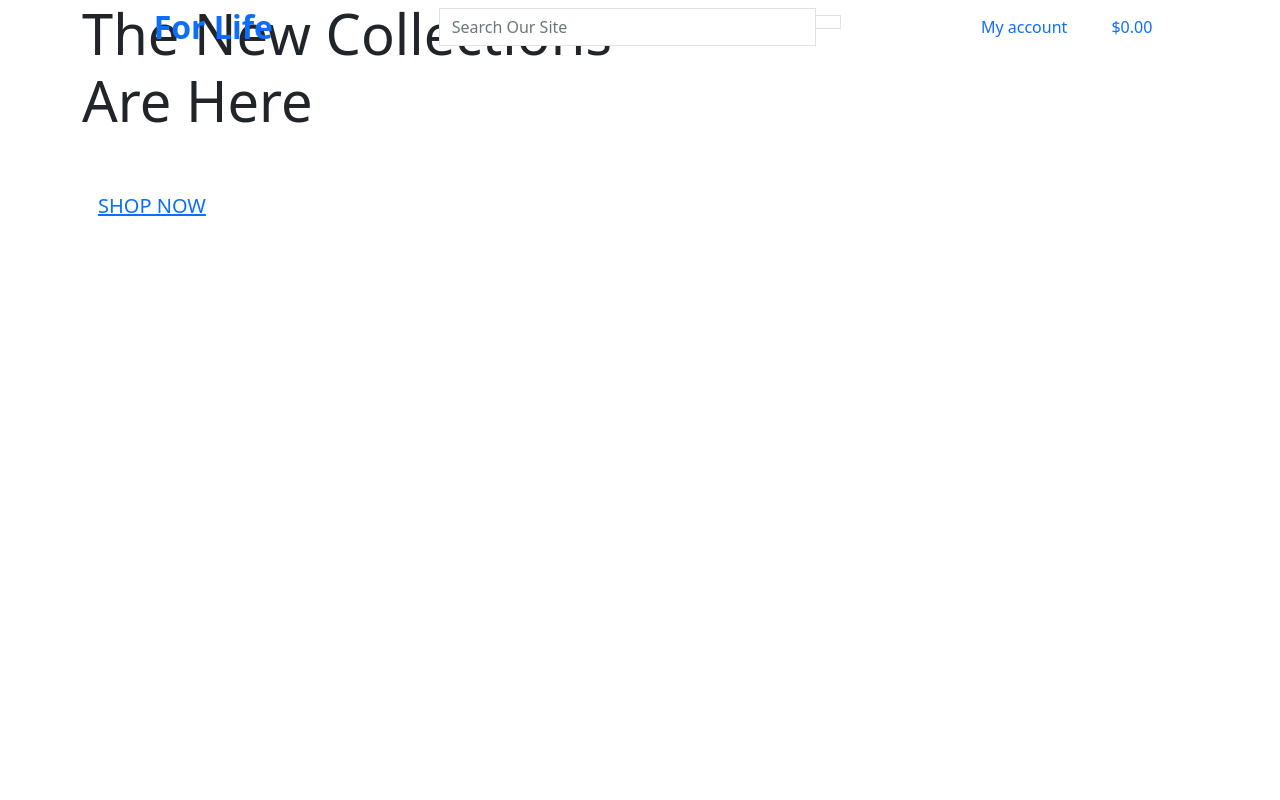
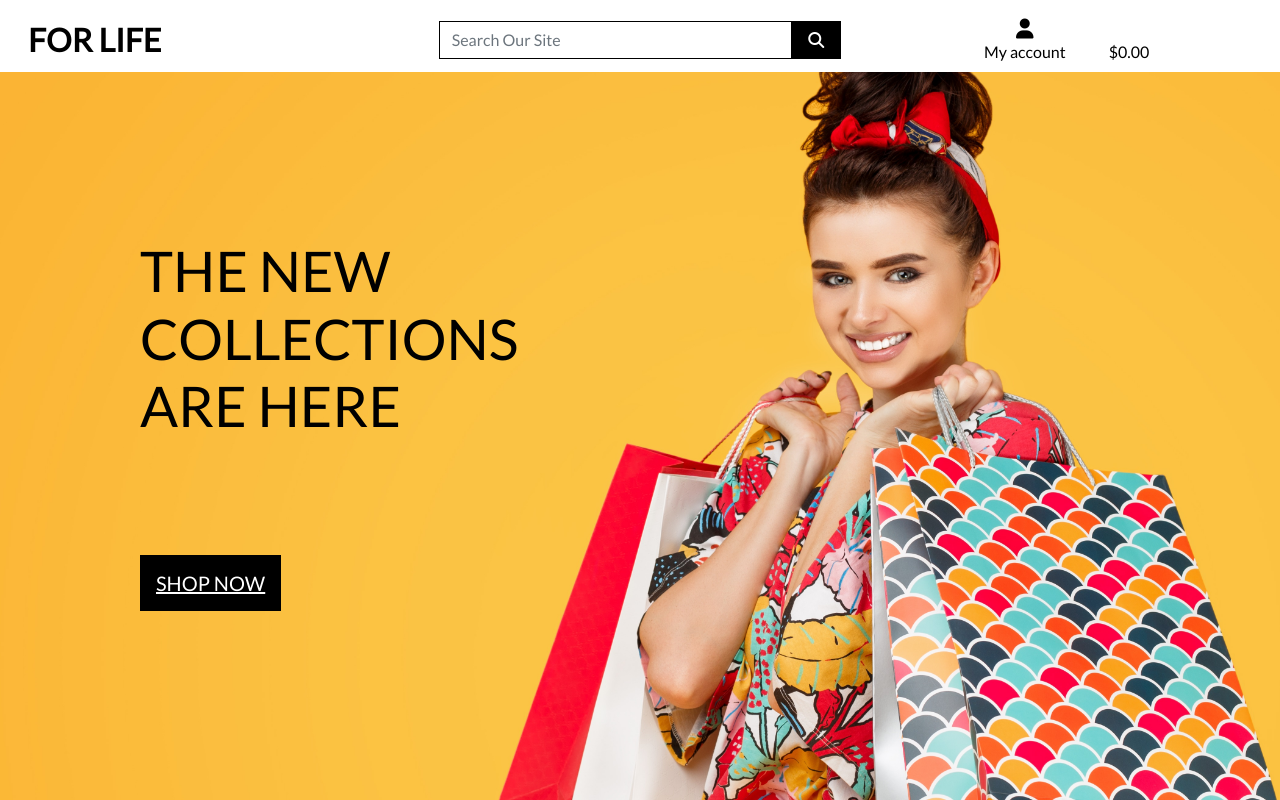
Before and after one commit to leeton1412/ecommerce, a Django app: page / in a window 1280 px wide. Run offline with Django 3.2, Linux system fonts and the light colour scheme; some libraries are stand-ins or nearby versions.

Commit message:
Added homepage styles

```diff
--- a/ecommerce_example/settings.py
+++ b/ecommerce_example/settings.py
@@ -149,3 +149,7 @@ USE_TZ = True
 # https://docs.djangoproject.com/en/3.1/howto/static-files/
 
 STATIC_URL = '/static/'
+
+STATICFILES_DIRS = (os.path.join(BASE_DIR, 'static'),)
+MEDIA_URL = '/media/'
+MEDIA_ROOT = os.path.join(BASE_DIR, 'media')
--- a/ecommerce_example/urls.py
+++ b/ecommerce_example/urls.py
@@ -15,9 +15,11 @@ Including another URLconf
 """
 from django.contrib import admin
 from django.urls import path, include
+from django.conf import settings
+from django.conf.urls.static import static
 
 urlpatterns = [
     path('admin/', admin.site.urls),
     path('accounts/', include('allauth.urls')),
     path('', include('home.urls')),
-]
+] + static(settings.MEDIA_URL, document_root=settings.MEDIA_ROOT)
--- /dev/null
+++ b/static/css/base.css
@@ -0,0 +1,81 @@
+html {
+    height: 100%;
+}
+
+body {
+    background: url('/media/homepage_background_cropped.jpg') no-repeat center center fixed;
+    background-size: cover;
+    height: calc(100vh - 164px);
+    color: #555;
+    font-family: 'Lato';
+}
+
+/* from Bulma */
+.icon {
+    align-items: center;
+    display: inline-flex;
+    justify-content: center;
+    height: 1.5rem;
+    width: 1.5rem;
+}
+
+.logo-font {
+    text-transform: uppercase;
+}
+
+.main-logo-link {
+    width: fit-content;
+}
+
+.shop-now-button {
+    background: black;
+    color: white;
+    min-width: 260px;
+}
+
+.btn-black {
+    background: black;
+    color: white;
+}
+
+.shop-now-button:hover,
+.shop-now-button:active,
+.shop-now-button:focus,
+.btn-black:hover,
+.btn-black:active,
+.btn-black:focus {
+    background: #222;
+    color: white;
+}
+
+.text-black {
+    color: #000 !important;
+}
+
+.border-black {
+    border: 1px solid black !important;
+}
+
+/* -------------------------------- Media Queries */
+
+/* Slightly larger container on xl screens */
+@media (min-width: 1200px) {
+  .container {
+    max-width: 80%;
+  }
+}
+
+/* fixed top navbar only on medium and up */
+@media (min-width: 992px) {
+    .fixed-top-desktop-only {
+        position: fixed;
+        top: 0;
+        right: 0;
+        left: 0;
+        z-index: 1030;
+    }
+
+    .header-container {
+        padding-top: 164px;
+    }
+}
--- a/templates/base.html
+++ b/templates/base.html
@@ -14,12 +14,16 @@
 
     {% block core_css %}
     <link href="https://cdn.jsdelivr.net/npm/bootstrap@5.0.0-beta3/dist/css/bootstrap.min.css" rel="stylesheet" integrity="sha384-eOJMYsd53ii+scO/bJGFsiCZc+5NDVN2yr8+0RDqr0Ql0h+rP48ckxlpbzKgwra6" crossorigin="anonymous">
+    <link rel="preconnect" href="https://fonts.gstatic.com">
+    <link href="https://fonts.googleapis.com/css2?family=Lato&display=swap" rel="stylesheet">
+    <link rel="stylesheet" href="{% static 'css/base.css' %}">
     {% endblock %}
 
     {% block extra_css %}
     {% endblock %}
 
     {% block core_javascript %}
+    <script src="https://kit.fontawesome.com/719781fda5.js" crossorigin="anonymous"></script>
     <script src="https://cdn.jsdelivr.net/npm/bootstrap@5.0.0-beta3/dist/js/bootstrap.bundle.min.js" integrity="sha384-JEW9xMcG8R+pH31jmWH6WWP0WintQrMb4s7ZOdauHnUtxwoG2vI5DkLtS3qm9Ekf" crossorigin="anonymous"></script>
     <script src="https://cdn.jsdelivr.net/npm/@popperjs/core@2.9.1/dist/umd/popper.min.js" integrity="sha384-SR1sx49pcuLnqZUnnPwx6FCym0wLsk5JZuNx2bPPENzswTNFaQU1RDvt3wT4gWFG" crossorigin="anonymous"></script>
     <script src="https://cdn.jsdelivr.net/npm/bootstrap@5.0.0-beta3/dist/js/bootstrap.min.js" integrity="sha384-j0CNLUeiqtyaRmlzUHCPZ+Gy5fQu0dQ6eZ/xAww941Ai1SxSY+0EQqNXNE6DZiVc" crossorigin="anonymous"></script>
@@ -32,7 +36,7 @@
   <body>
 
     <header class="container-fluid fixed-top">
-        <div class="row">
+        <div id="topnav" class="row bg-white pt-lg-2 d-none d-lg-flex">
             <div class="col-12 col-lg-4 my-auto py-1 py-lg-0 text-center text-lg-left">
                 <a href="{% url 'home' %}" class="nav-link main-logo-link">
                     <h2 class="logo-font text-black my-0"><strong>For Life</strong></h2>
@@ -64,10 +68,10 @@
                         <div class="dropdown-menu border-0" aria-labelledby="user-options">
                             {% if request.user.is_authenticated %}
                                 {% if request.user.is_superuser %}
-                                <a href="" class="dropdown-item">Product Management</a>
+                                    <a href="" class="dropdown-item">Product Management</a>
                                 {% endif %}
-                            <a href="" class="dropdown-item">My Profile</a>
-                            <a href="{ url 'account_logout' %}" class="dropdown-item">Logout</a>
+                                <a href="" class="dropdown-item">My Profile</a>
+                                <a href="{ url 'account_logout' %}" class="dropdown-item">Logout</a>
                             {% else %}
                                 <a href="{% url 'account_signup' %}" class="dropdown-item">Register</a>
                                 <a href="{% url 'account_login' %}" class="dropdown-item">Login</a>
```
Also changed, not shown: media/homepage_background_cropped.jpg (added).
